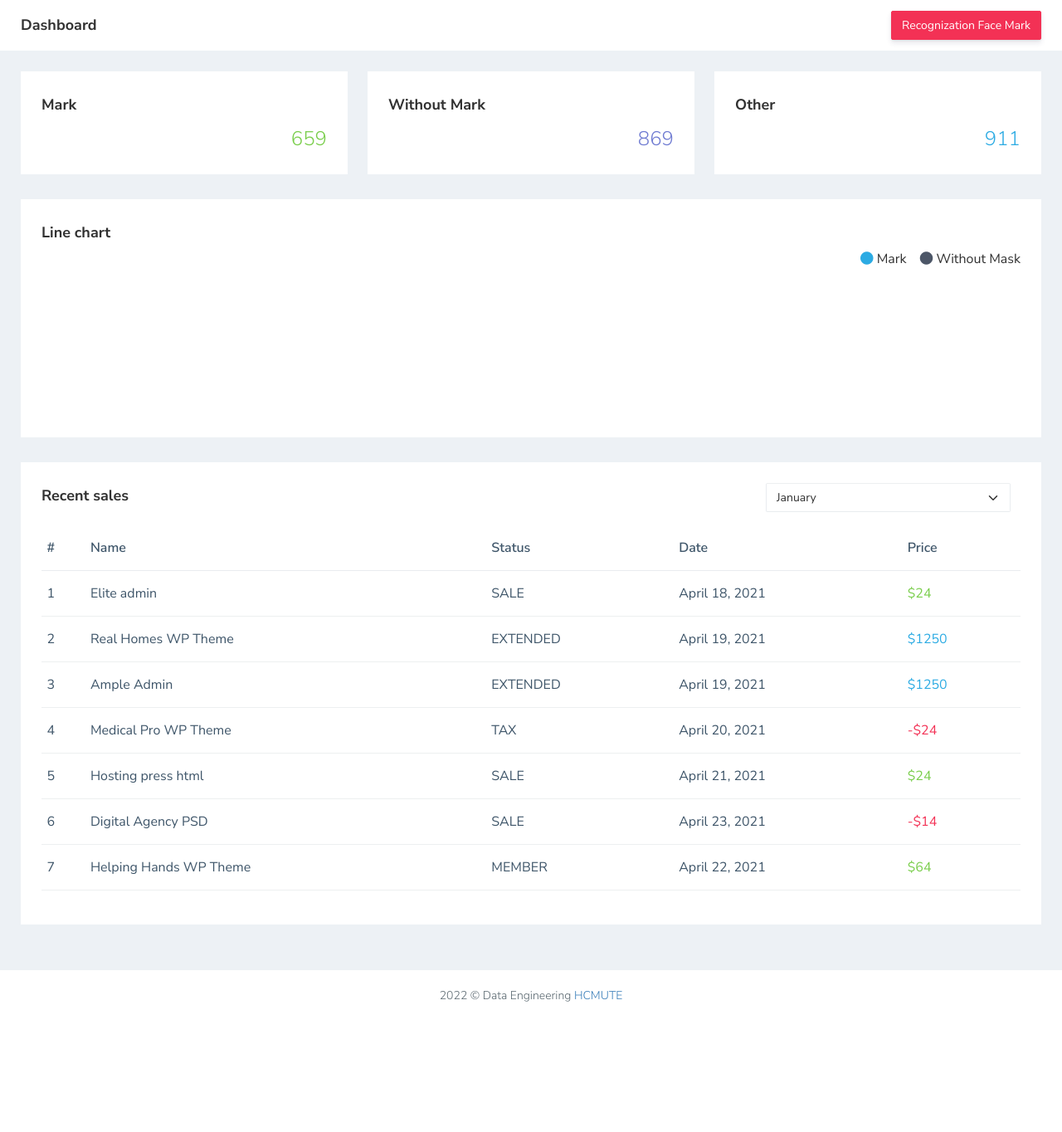
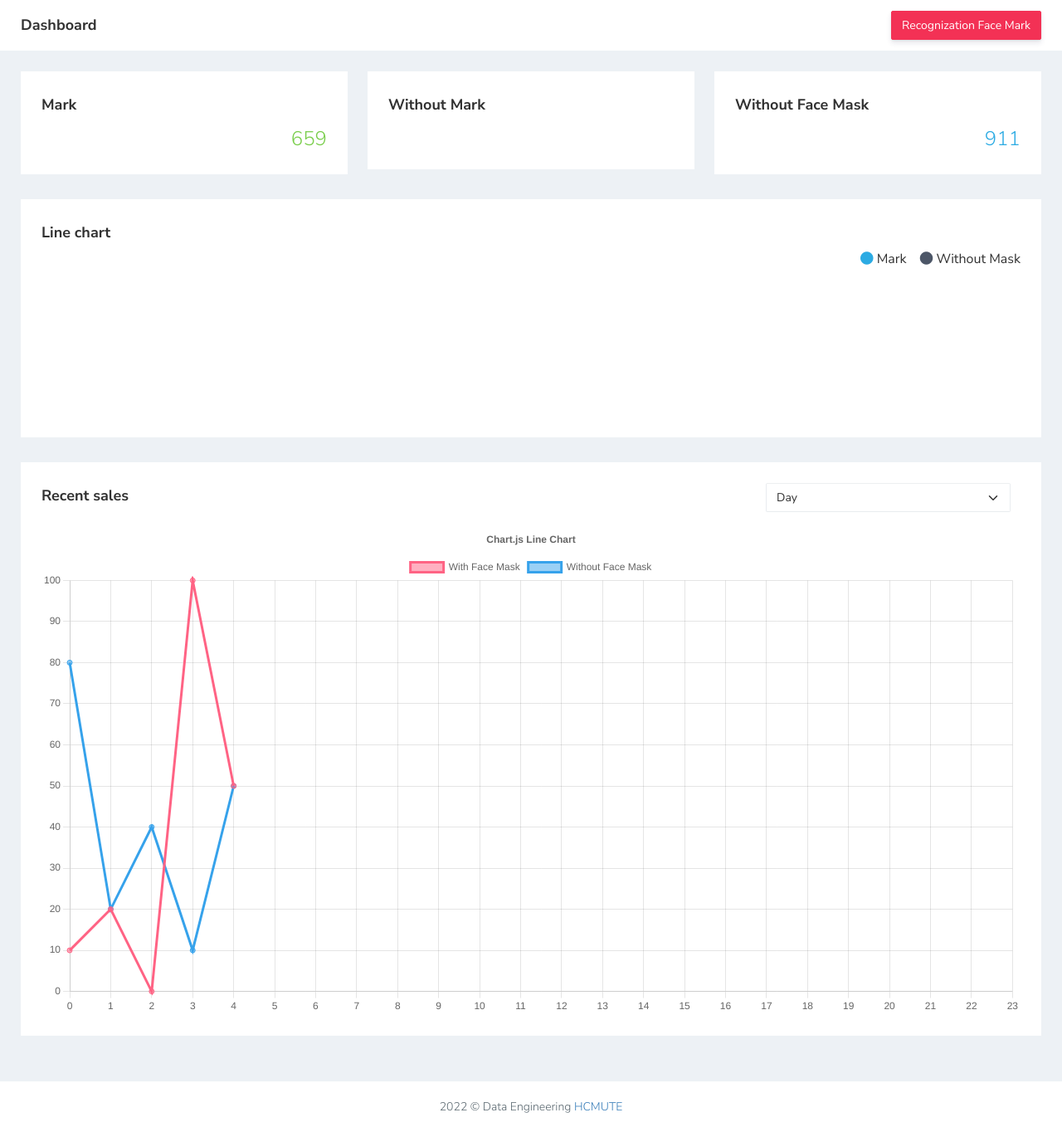
Before and after one commit to tqt-coder/real-time-recognization-face-mark, a Flask app: template templates/chart.html in a window 1280 px wide. Shown: the part 60-1424 px from the top of the page at 83% size. Before the commit the page ends 1267 px from the top, so only its background shows below. Run offline with Flask 2, Linux system fonts and the light colour scheme; the template is opened without the code that fills it, so the values that code supplies are empty; a map, chart or similar area stays blank; some libraries are stand-ins or nearby versions.

Commit message:
add line chart

```diff
--- a/backup.py
+++ b/backup.py
@@ -213,19 +213,17 @@
     listData = objectData.values()
     mark = 0
     withoutMark = 0
-    other = 0
     for data in listData:
         if data['label'] == 'without_mask':
             withoutMark = withoutMark + 1
         elif data['label'] == 'with_mask':
             mark = mark + 1
-        else:
-            other = other + 1
+
     print(listData)
     return {
         "mark": mark,
         "withoutMark": withoutMark,
-        "other": other
+
     }
 
 
--- a/templates/chart.html
+++ b/templates/chart.html
@@ -90,13 +90,13 @@
                                             style="display: inline-block; width: 67px; height: 30px; vertical-align: top;"></canvas>
                                     </div>
                                 </li>
-                                <li class="ms-auto"><span class="counter text-purple">869</span></li>
+                                <li class="ms-auto"><span class="counter text-purple"></span></li>
                             </ul>
                         </div>
                     </div>
                     <div class="col-lg-4 col-md-12">
                         <div class="white-box analytics-info">
-                            <h3 class="box-title">Other</h3>
+                            <h3 class="box-title">Without Face Mask</h3>
                             <ul class="list-inline two-part d-flex align-items-center mb-0">
                                 <li>
                                     <div id="sparklinedash3"><canvas width="67" height="30"
@@ -145,85 +145,19 @@
                             <div class="d-md-flex mb-3">
                                 <h3 class="box-title mb-0">Recent sales</h3>
                                 <div class="col-md-3 col-sm-4 col-xs-6 ms-auto">
-                                    <select class="form-select shadow-none row border-top">
-                                        <option>January</option>
-                                        <option>February</option>
-                                        <option>March</option>
-                                        <option>April</option>
-                                        <option>May</option>
-                                        <option>June</option>
-                                        <option>July</option>
-                                        <option>August</option>
-                                        <option>September</option>
-                                        <option>October</option>
-                                        <option>November</option>
-                                        <option>December</option>
+                                    <select class="form-select shadow-none row border-top" name="timeOption">
+                                        <option value="DAY">Day</option>
+                                        <option value="WEEK">Week</option>
+                                        <option value="MONTH">Month</option>
+                                        <option value="YEAR">Year</option>
                                     </select>
                                 </div>
                             </div>
                             <div class="table-responsive">
-                                <table class="table no-wrap">
-                                    <thead>
-                                        <tr>
-                                            <th class="border-top-0">#</th>
-                                            <th class="border-top-0">Name</th>
-                                            <th class="border-top-0">Status</th>
-                                            <th class="border-top-0">Date</th>
-                                            <th class="border-top-0">Price</th>
-                                        </tr>
-                                    </thead>
-                                    <tbody>
-                                        <tr>
-                                            <td>1</td>
-                                            <td class="txt-oflo">Elite admin</td>
-                                            <td>SALE</td>
-                                            <td class="txt-oflo">April 18, 2021</td>
-                                            <td><span class="text-success">$24</span></td>
-                                        </tr>
-                                        <tr>
-                                            <td>2</td>
-                                            <td class="txt-oflo">Real Homes WP Theme</td>
-                                            <td>EXTENDED</td>
-                                            <td class="txt-oflo">April 19, 2021</td>
-                                            <td><span class="text-info">$1250</span></td>
-                                        </tr>
-                                        <tr>
-                                            <td>3</td>
-                                            <td class="txt-oflo">Ample Admin</td>
-                                            <td>EXTENDED</td>
-                                            <td class="txt-oflo">April 19, 2021</td>
-                                            <td><span class="text-info">$1250</span></td>
-                                        </tr>
-                                        <tr>
-                                            <td>4</td>
-                                            <td class="txt-oflo">Medical Pro WP Theme</td>
-                                            <td>TAX</td>
-                                            <td class="txt-oflo">April 20, 2021</td>
-                                            <td><span class="text-danger">-$24</span></td>
-                                        </tr>
-                                        <tr>
-                                            <td>5</td>
-                                            <td class="txt-oflo">Hosting press html</td>
-                                            <td>SALE</td>
-                                            <td class="txt-oflo">April 21, 2021</td>
-                                            <td><span class="text-success">$24</span></td>
-                                        </tr>
-                                        <tr>
-                                            <td>6</td>
-                                            <td class="txt-oflo">Digital Agency PSD</td>
-                                            <td>SALE</td>
-                                            <td class="txt-oflo">April 23, 2021</td>
-                                            <td><span class="text-danger">-$14</span></td>
-                                        </tr>
-                                        <tr>
-                                            <td>7</td>
-                                            <td class="txt-oflo">Helping Hands WP Theme</td>
-                                            <td>MEMBER</td>
-                                            <td class="txt-oflo">April 22, 2021</td>
-                                            <td><span class="text-success">$64</span></td>
-                                        </tr>
-                                    </tbody>
-                                </table>
+                                <div>
+                                    <canvas id="myChart2"></canvas>
+                                </div>
+
                             </div>
                         </div>
                     </div>
@@ -275,7 +209,7 @@
             type: 'GET',
             success: function (data) {
                 drawChart(Object.values(data))
-                console.log(12342423)
+                console.log(data)
             }
         });
         setInterval(callAPI, 10000);
@@ -295,10 +229,12 @@
             if (barChartCanvas !== undefined) {
                 barChartCanvas.destroy();
             }
+            // if (barChartCanvas2 !== undefined) {
+            //     barChartCanvas2.destroy();
+            // }
             const labels = [
                 'Mask',
                 'Without Mask',
-                'Other',
                 '',
                 '',
                 ''
@@ -335,6 +271,95 @@
 
         }
 
+
+
+
+        //////////////////////////////////
+        drawChart2();
+        function drawChart2(dataRecognizations) {
+            if (barChartCanvas !== undefined) {
+                barChartCanvas.destroy();
+            }
+            let barChartCanvas2;
+            const ctxLine = document.getElementById('myChart2');
+            const CHART_COLORS = {
+                red: 'rgb(255, 99, 132)',
+                orange: 'rgb(255, 159, 64)',
+                yellow: 'rgb(255, 205, 86)',
+                green: 'rgb(75, 192, 192)',
+                blue: 'rgb(54, 162, 235)',
+                purple: 'rgb(153, 102, 255)',
+                grey: 'rgb(201, 203, 207)'
+            };
+
+            if (barChartCanvas2 !== undefined) {
+                barChartCanvas2.destroy();
+            }
+
+            const labels = [
+                0,
+                1,
+                2,
+                3,
+                4,
+                5,
+                6,
+                7,
+                8,
+                9,
+                10,
+                11,
+                12,
+                13,
+                14,
+                15,
+                16,
+                17,
+                18,
+                19,
+                20,
+                21,
+                22,
+                23
+            ];
+            const data = {
+                labels: labels,
+                datasets: [
+                    {
+                        label: 'With Face Mask',
+                        data: [10, 20, 0, 100, 50],
+                        borderColor: CHART_COLORS.red,
+                        backgroundColor: 'rgba(255, 99, 132, 0.5)',
+                    },
+                    {
+                        label: 'Without Face Mask',
+                        data: [80, 20, 40, 10, 50],
+                        borderColor: CHART_COLORS.blue,
+                        backgroundColor: 'rgba(54, 162, 235, 0.5)',
+                    }
+                ]
+            };
+            barChartCanvas2 = new Chart(ctxLine, {
+                type: 'line',
+                data: data,
+                options: {
+                    responsive: true,
+                    plugins: {
+                        legend: {
+                            position: 'top',
+                        },
+                        title: {
+                            display: true,
+                            text: 'Chart.js Line Chart'
+                        }
+                    }
+                },
+            });
+
+        }
+
+
+
     </script>
 </body>
 
```
